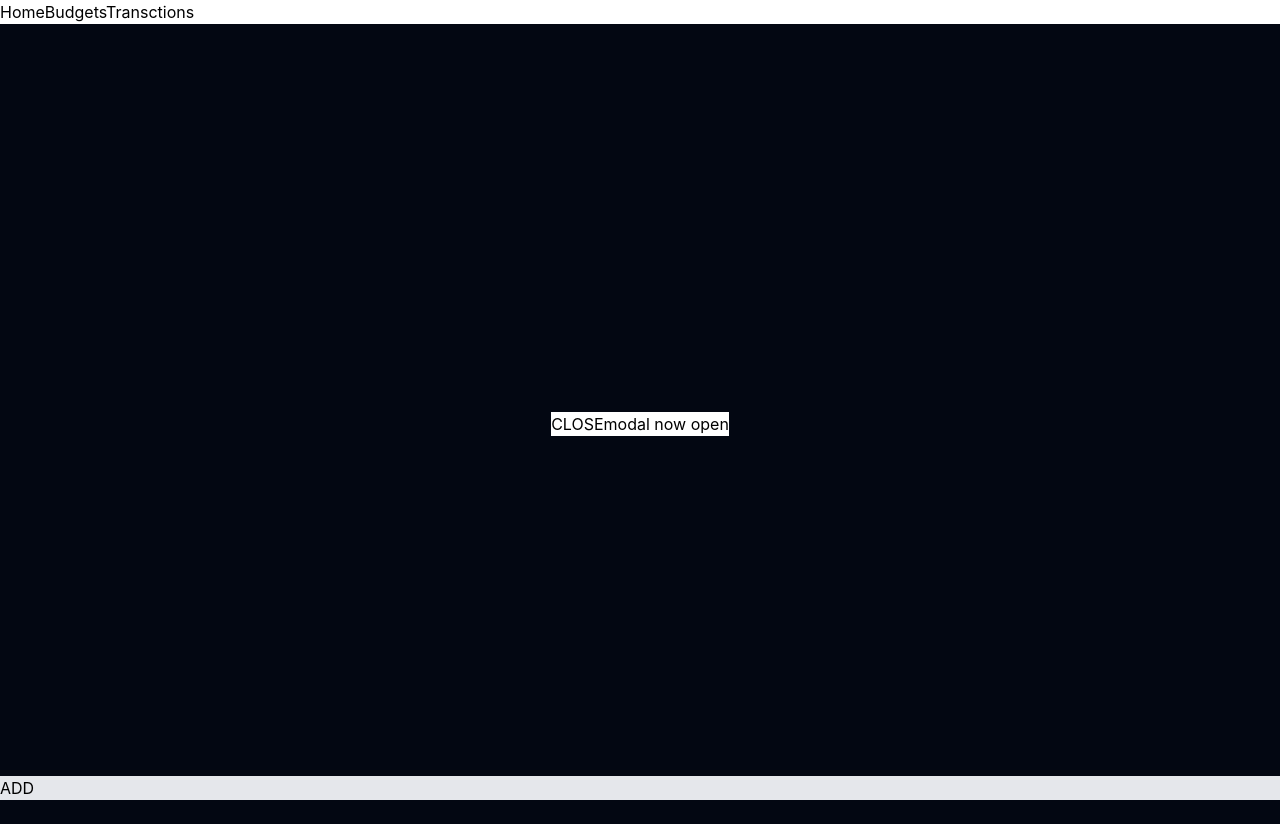
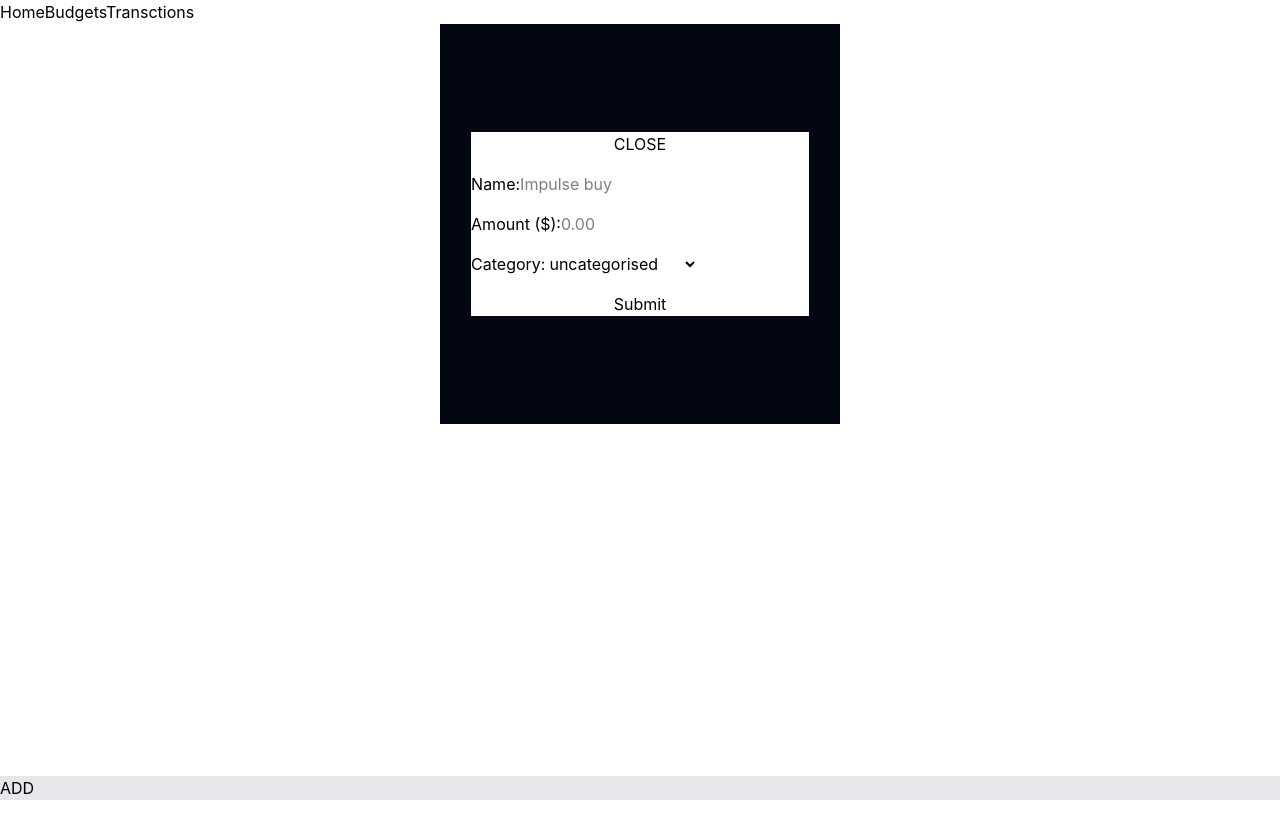
Before and after one commit to Emvil-git/wowee-ree-dough, a React (Vite) app: page / in a window 1280 px wide. Both pictures are taken after a click on the button "ADD". After the commit the page ends 800 px from the top, so only its background shows below. Built offline with nearby package versions, Linux system fonts and the light colour scheme.

Commit message:
feat: add form to add tx refactor: change tx id from number to bigint

```diff
--- a/src/components/TransacItem.tsx
+++ b/src/components/TransacItem.tsx
@@ -1,5 +1,5 @@
 interface TransacItemProps {
-    id: number;
+    id: bigint;
     name: string;
     value: number;
     date: string;
@@ -10,6 +10,9 @@ export const TransacItem = ({id, name, value, date, categoryUname} : TransacItem
     return(
         <div>
             {name}
+            {value}
+            {date}
+            {categoryUname}
         </div>
     )
 }
--- a/src/pages/Home/components/AddModal.tsx
+++ b/src/pages/Home/components/AddModal.tsx
@@ -1,7 +1,20 @@
 import { useContext } from "react"
 import HomeContext from "../homecontext"
+import React, { useRef, type FormEvent } from 'react';
+import useExStore from "../../../store/expenses";
+import { getDateNOW, getIdFromDateNOWNOW } from "../../../utility_fx";
+import type { TransactionType } from "../../../types/transactionType";
 
 export const AddModal = () => {
+
+    const formRef = useRef<HTMLFormElement>(null)
+    const nameRef = useRef<HTMLInputElement>(null)
+    const valueRef = useRef<HTMLInputElement>(null)
+    const categoryRef = useRef<HTMLSelectElement>(null)
+
+    const categories = useExStore((state) => state.categories)
+    const addTx = useExStore((state) => state.addTransaction)
+
     const {homeModalShow, setHomeModalShow} = useContext(HomeContext)
 
     const handleCloseClick = (ev:React.MouseEvent<HTMLButtonElement>) => {
@@ -11,11 +24,67 @@ export const AddModal = () => {
         }
     }
 
+    const handleSubmit = (e: FormEvent) => {
+        e.preventDefault();
+        const newTx: TransactionType = {
+            id: getIdFromDateNOWNOW(),
+            name: nameRef.current?.value ? nameRef.current?.value : "",
+            value: valueRef.current ? parseFloat(valueRef.current.value) : 0,
+            date: getDateNOW(),
+            categoryUname: "catDEFAULT",
+        };
+
+        addTx(newTx)
+
+        if (formRef.current) {
+            formRef.current.reset()
+        }
+    }
+
     return(
-        <div className="absolute bg-gray-950 w-screen h-screen grid place-items-center">
-            <form action="" className="bg-white">
+        <div className="absolute bg-gray-950 w-100 h-100 grid place-items-center">
+            <form
+                ref={formRef}
+                onSubmit={handleSubmit}
+                className="flex flex-col gap-[1em] max-w-120 bg-white"
+            >
                 <button onClick={handleCloseClick}>CLOSE</button>
-                modal now open
+
+                <div>
+                    <label htmlFor="name">Name:</label>
+                    <input
+                        id="name"
+                        type="text"
+                        ref={nameRef}
+                        placeholder="Impulse buy"
+                        required
+                    />
+                </div>
+
+                <div>
+                    <label htmlFor="value">Amount ($):</label>
+                    <input
+                        id="value"
+                        type="number"
+                        ref={valueRef}
+                        step="0.01"
+                        min="0"
+                        placeholder="0.00"
+                        required
+                    />
+                </div>
+
+                <div>
+                    <label htmlFor="category">Category:</label>
+                    <select id="category" ref={categoryRef} required>
+                        <option value="" disabled>Select a category</option>
+                        {categories.map((cat) => (
+                            <option value={cat.uniqueName}>{cat.name}</option>
+                        ))}
+                    </select>
+                </div>
+
+              <button type="submit">Submit</button>
             </form>
         </div>
     )
--- a/src/store/expenses.ts
+++ b/src/store/expenses.ts
@@ -7,28 +7,28 @@ const defaultCategories: Category[] = [{uniqueName: "catDEFAULT", name: "uncateg
 
 const MOCKtx: TransactionType[] = [
     {
-        id: 1,
+        id: BigInt(1),
         name: "Test 1",
         value: 100,
         date: "2026-01-05",
         categoryUname: "catDEFAULT"
     },
     {
-        id: 2,
+        id: BigInt(2),
         name: "Test 2",
         value: 200,
         date: "2026-01-05",
         categoryUname: "catDEFAULT"
     },
     {
-        id: 3,
+        id: BigInt(3),
         name: "Test 3",
         value: 300,
         date: "2026-01-05",
         categoryUname: "catDEFAULT"
     },
     {
-        id: 4,
+        id: BigInt(4),
         name: "Test 4",
         value: 400,
         date: "2026-01-05",
@@ -39,8 +39,8 @@ const MOCKtx: TransactionType[] = [
 interface TransactionSlice {
     transactions: TransactionType[]
     addTransaction: (newTx: TransactionType) => void
-    deleteTransaction: (delId: number) => void
-    editTransaction: (id : number, updatesTx: Partial<TransactionType>) => void
+    deleteTransaction: (delId: bigint) => void
+    editTransaction: (id : bigint, updatesTx: Partial<TransactionType>) => void
 }
 
 interface CategorySlice {
--- /dev/null
+++ b/src/utility_fx.ts
@@ -0,0 +1,7 @@
+export const getDateNOW = (): string => {
+    return new Date().toISOString().split('T')[0]
+}
+
+export const getIdFromDateNOWNOW = (): bigint => {
+  return BigInt(new Date().toISOString().replace(/\D/g, ''))
+}
```
